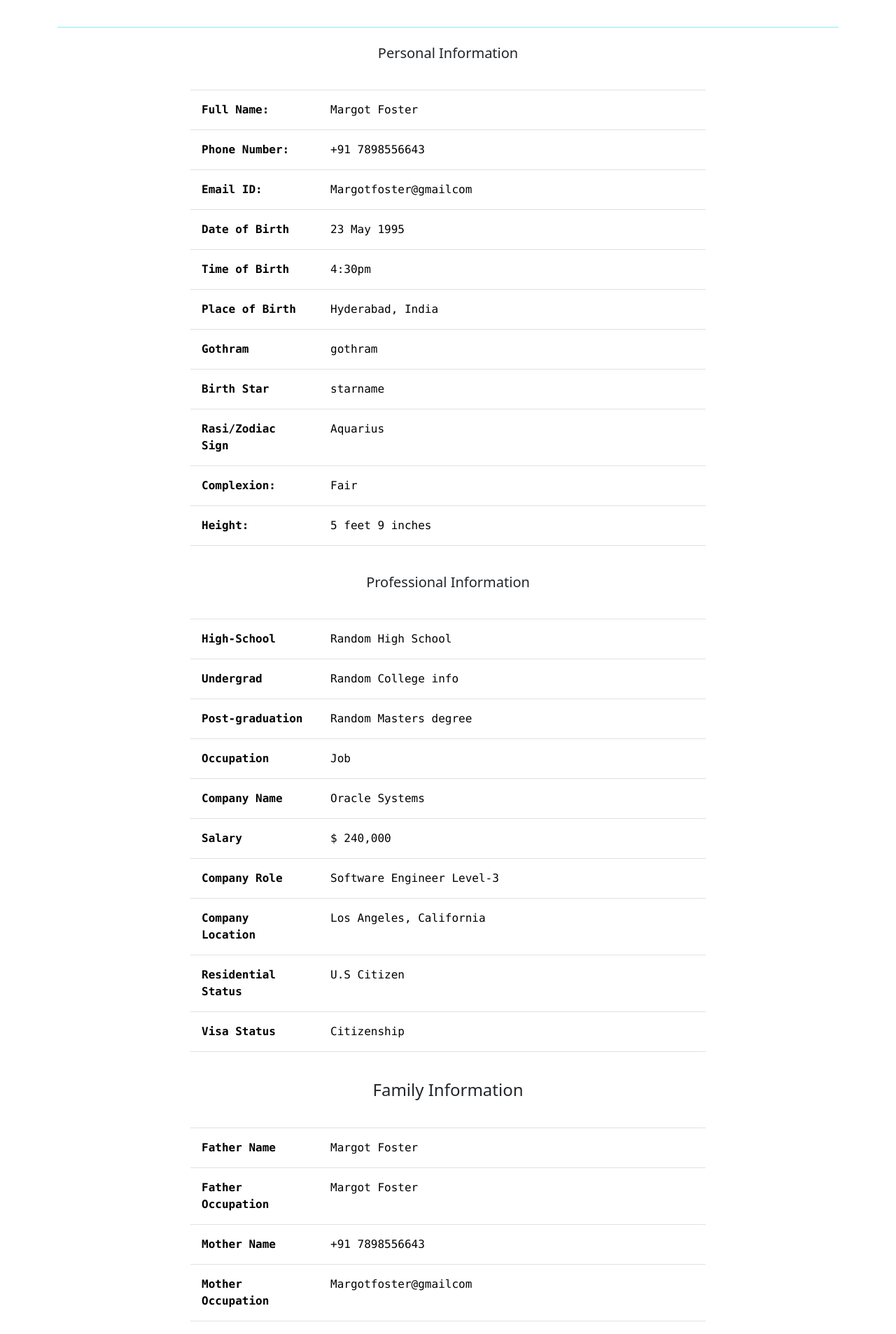
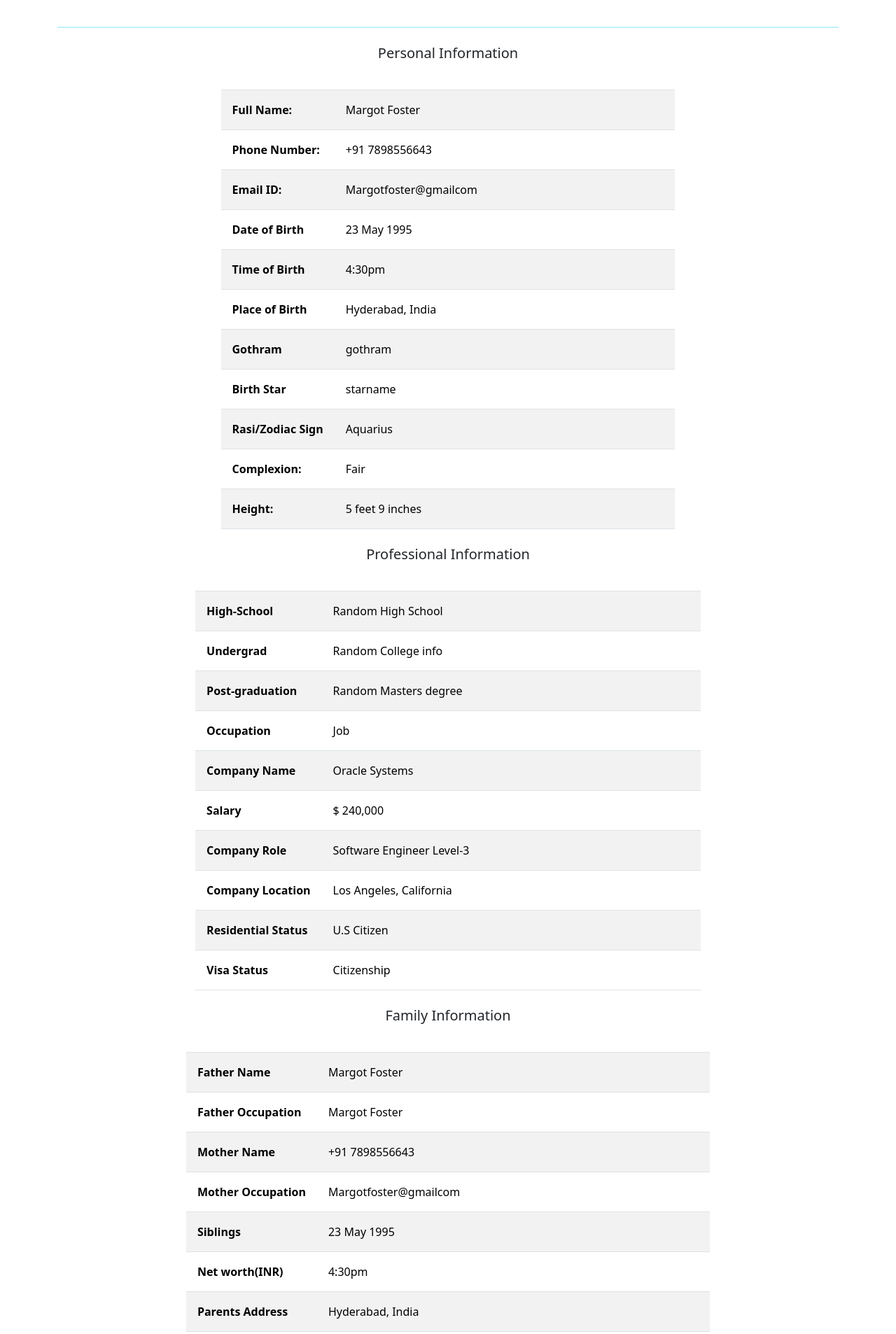
Before and after one commit to nihar2570/meet, a Vue app: page /#/profile in a window 1280 px wide. Shown: the part 614-2520 px from the top of the page at 70% size. Built offline with nearby package versions, Linux system fonts and the light colour scheme.

Commit message:
cleaned up profile and filters

```diff
--- a/src/components/Profile.vue
+++ b/src/components/Profile.vue
@@ -27,13 +27,11 @@
                     <img src="../../src/assets/4.webp" class="img-fluid" alt="...">
                 </div>
             </div>
+        </div>
         <hr class="border border-info border-1 opacity-25">
 
         <p id="i1" class="h5 m-4 text-center">Personal Information</p>
-        <div class="row  font-monospace">
-            <div class="col-2"></div>
-            <div class="col">
-                <table class="table">
+        <table class="table table-striped table-hover mx-auto w-auto">
             <thead>
                 <tr>
                     <th scope="col"></th>
@@ -87,14 +85,8 @@
                 </tr>
             </tbody>
         </table>
-            </div>
-            <div class="col-2"></div>
-        </div>
         <p id="i2" class="h5 m-4 text-center">Professional Information</p>
-        <div class="row  font-monospace">
-            <div class="col-2"></div>
-            <div class="col">
-                <table class="table">
+        <table class="table  table-striped table-hover mx-auto w-auto">
             <thead>
                 <tr>
                     <th scope="col"></th>
@@ -144,14 +136,8 @@
                 </tr>
             </tbody>
         </table>
-            </div>
-            <div class="col-2"></div>
-        </div>
-        <p id="i3" class="h4 m-4 text-center">Family Information</p>
-        <div class="row  font-monospace">
-            <div class="col-2"></div>
-            <div class="col">
-                <table class="table">
+        <p id="i3" class="h5 m-4 text-center">Family Information</p>
+        <table class="table  table-striped table-hover mx-auto w-auto">
             <thead>
                 <tr>
                     <th scope="col"></th>
@@ -189,10 +175,6 @@
                 </tr>
             </tbody>
         </table>
-            </div>
-            <div class="col-2"></div>
-        </div>
-        </div>
         <div class="row m-5"></div>
     </div>
 </template>
--- a/src/components/filters.vue
+++ b/src/components/filters.vue
@@ -23,7 +23,20 @@
                     </div>
                 </div>
             </div>
-            <div class="col-2">
+        </div>
+        <div class="row pt-2">
+            <div class="col d-flex justify-content-start">
+                <button type="button" class="btn btn-outline-primary me-2">
+                    Filter Item <span class="badge text-bg-light">X</span>
+                </button>
+                <button type="button" class="btn btn-outline-primary me-2">
+                    Filter Item <span class="badge text-bg-light">X</span>
+                </button>
+                <button type="button" class="btn btn-outline-primary me-2">
+                    Filter Item <span class="badge text-bg-light">X</span>
+                </button>
+            </div>
+            <div class="col d-flex justify-content-end">
                 <button type="button" class="disabled btn-outline-light btn text-dark me-2 font-monospace">Sort by:</button>
                 <button type="button" class="btn btn-light me-2 shadow-sm">+</button>
                 <button type="button" class="btn btn-light shadow-sm">-</button>
```
Lines whose indentation alone changed are shown as unchanged.
